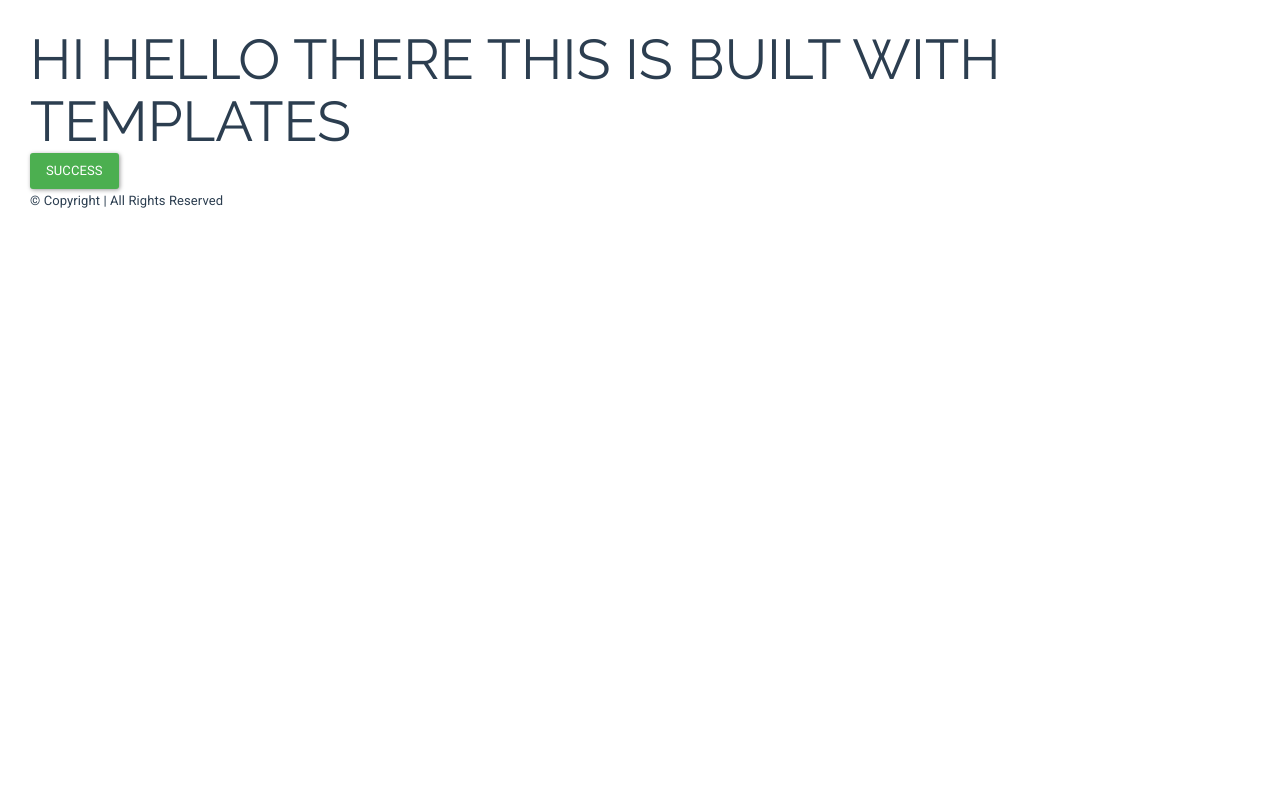
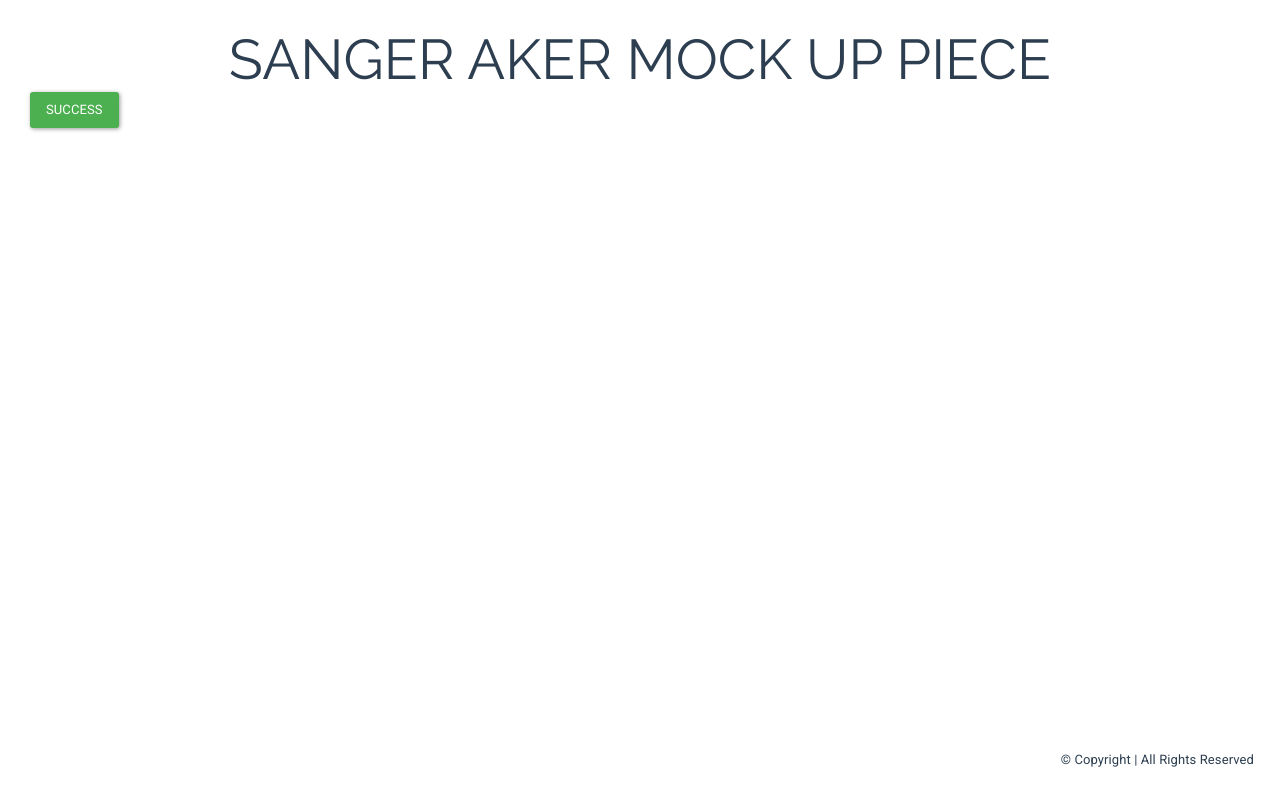
Before and after one commit to JDumontSigma/mock_up_framework, a plain HTML site: page src/views/index.html in a window 1280 px wide. Drawn offline with nearby package versions, Linux system fonts and the light colour scheme.

Commit message:
Reset of styles

```diff
--- a/front-end/app/assets/scss/components/global/_body.scss
+++ b/front-end/app/assets/scss/components/global/_body.scss
@@ -4,3 +4,12 @@ body{
 .skip-links{
    display: none;
 }
+footer{
+   position: fixed;
+   text-align: right;
+   border: 0;
+   left: 0;
+   width: calc(100vw - 2em);
+   top:calc(100vh - 4em);
+   margin-right: 2em;
+}
--- a/src/views/index.html
+++ b/src/views/index.html
@@ -7,7 +7,7 @@
 	<meta name="description" content="">
 	<meta name="viewport" content="width=device-width, initial-scale=1">
 
-<link rel="stylesheet" href="../assets/css/styles.css?v=1500372416174">
+<link rel="stylesheet" href="../assets/css/styles.css?v=1500374231528">
 
 
 
@@ -29,7 +29,7 @@
 
 	<div class="main" id="main" role="main">
 
-   <h1>Hi Hello there this is built with templates</h1>
+   <h1 class="text-center">Sanger Aker Mock Up Piece</h1>
    <a href="" class="btn btn-success">Success</a>
 
 	</div>
```
Also changed, not shown: front-end/app/templates/index.html (+1 -1 lines), README.md, front-end/dist/assets/css/styles.css, front-end/dist/views/index.html, src/assets/css/styles.css, 2 other files.
